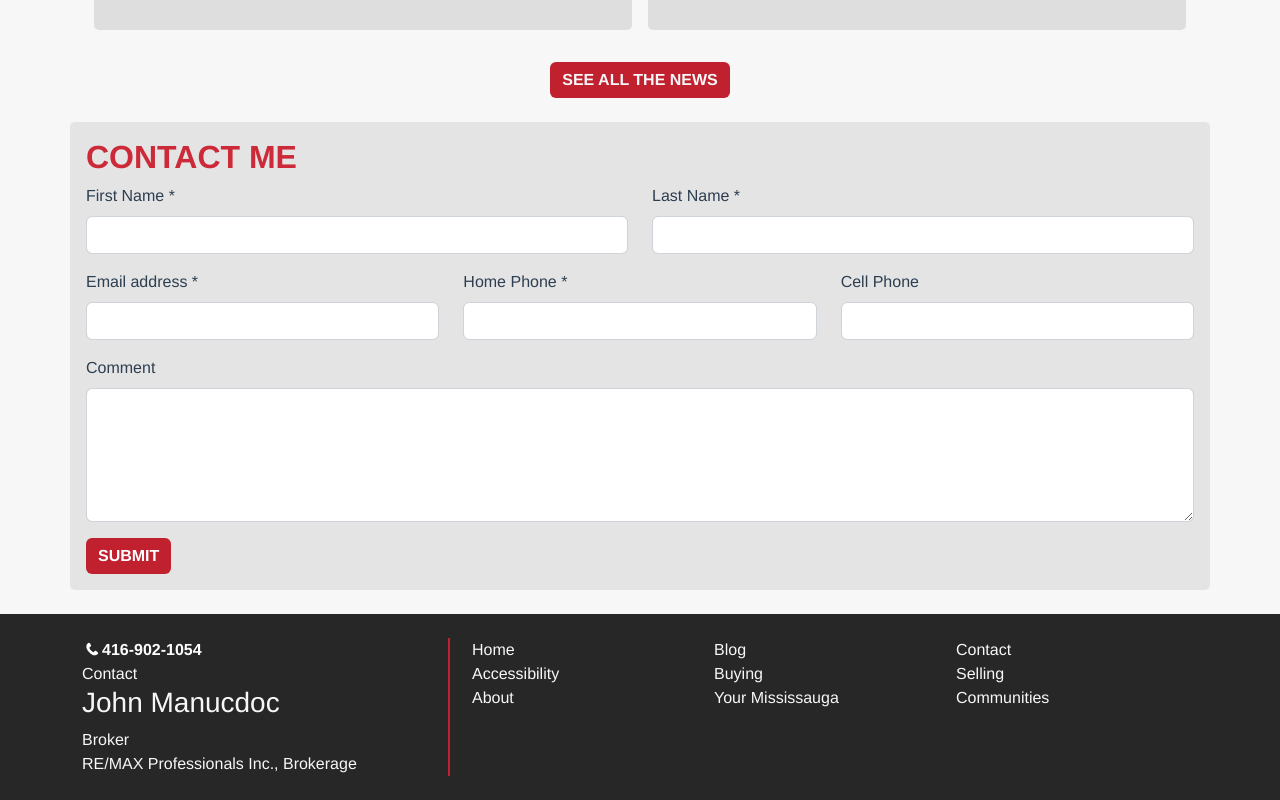
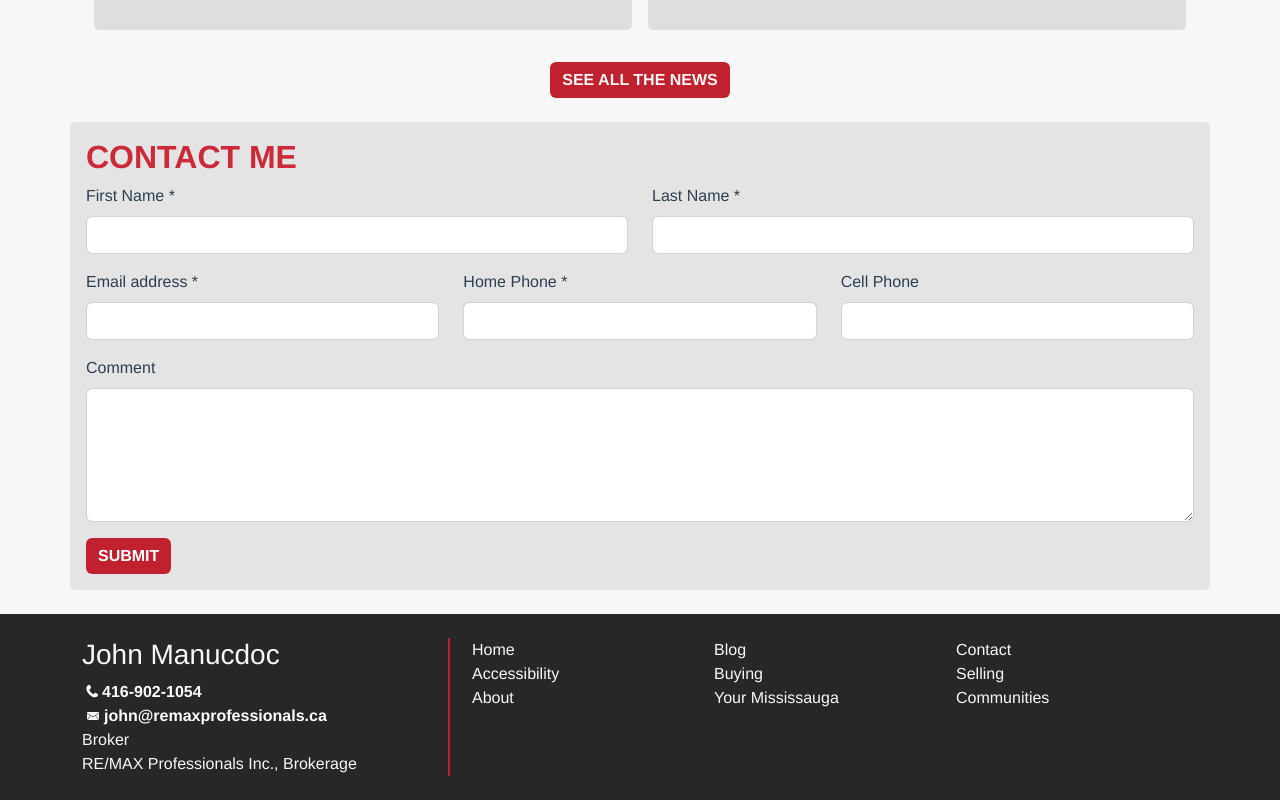
Before and after one commit to Sanparty/jmanucdoc-vue, a Vue app: page / in a window 1280 px wide. Shown: the part 2828-3628 px from the top of the page. Built offline with nearby package versions, Linux system fonts and the light colour scheme.

Commit message:
made changes to footer adding email

```diff
--- a/src/components/footerJohn.vue
+++ b/src/components/footerJohn.vue
@@ -19,14 +19,16 @@
         </div>
         <hr class="footerhr d-md-none mb-3 px-3" />
         <div class="col-md-6 col-lg-4 order-md-1 contact-footer">
+          <h3>{{ contact.johnName }}</h3>
           <div class="phone">
             <a :href="`tel:${contact.johnNumber}`">{{ contact.johnNumber }}</a>
           </div>
-          <div>Contact</div>
-          <h3>{{ contact.johnName }}</h3>
-          <!-- <div>{{ contact.johnEmail }}</div> -->
-          <div>Broker</div>
-          <div>RE/MAX Professionals Inc., Brokerage</div>
+          <div class="email">
+            <a :href="`mailto:${contact.johnEmail}`">{{ contact.johnEmail }}</a>
+          </div>
+
+          <div>{{ contact.johnTitle }}</div>
+          <div>{{ contact.johnCompany }}</div>
         </div>
       </div>
     </div>
@@ -78,10 +80,13 @@ footer li {
   border-width: 5px;
   width: 100%;
 }
+.email,
 .phone {
   color: white;
   font-weight: bold;
 }
+.email a,
+.email a:visited,
 .phone a,
 .phone a:visited {
   text-decoration: none;
@@ -93,6 +98,15 @@ footer li {
   background: url(../assets/images/icon_phone_white.svg) no-repeat;
   width: 18px;
   height: 18px;
+  float: left;
+  margin: 2px 1px;
+}
+.email:before {
+  content: "";
+  display: block;
+  background: url(../assets/images/1011335_email_envelope_mail_message_send_icon_darkbg.svg) no-repeat;
+  width: 20px;
+  height: 20px;
   float: left;
   margin: 2px 1px;
 }
```
